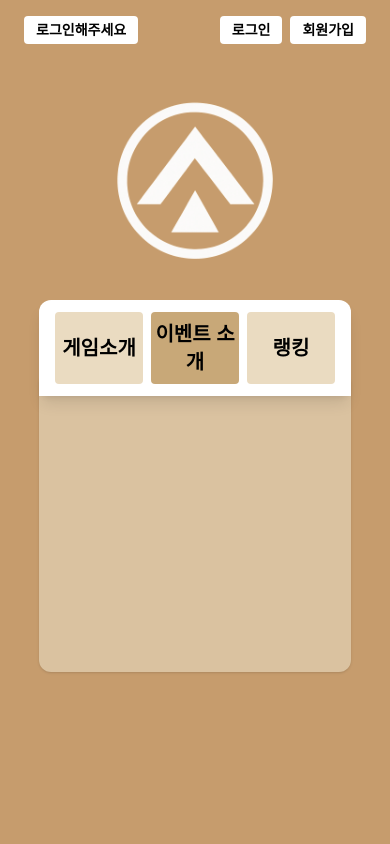
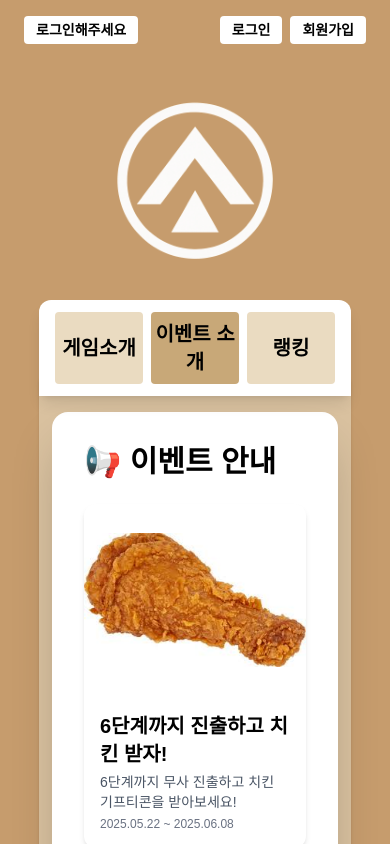
Before and after one commit to pkfffe/cap_project, a Next.js app: page /main in a window 390 px wide. Both pictures are taken after a click on the button "이벤트 소개". Shown: the top 844 px of the page. Built offline with nearby package versions, Linux system fonts and the light colour scheme.

Commit message:
살렸어요~~~~~~~~

```diff
--- a/app/main/page.tsx
+++ b/app/main/page.tsx
@@ -8,7 +8,8 @@ export default function Home() {
   const router = useRouter();
   const [nickname, setNickname] = useState("");
   const [activeTab, setActiveTab] = useState<"game" | "event" | "rank">("game");
-  const [eventList] = useState([
+
+  const [eventList, setEventList] = useState([
     {
       id: 1,
       title: "6단계까지 진출하고 치킨 받자!",
@@ -24,6 +25,7 @@ export default function Home() {
       date: "2025.05.14 ~ 2025.06.15",
     },
   ]);
+
   const [rankingData, setRankingData] = useState<
     { user_nickname: string; score: number }[]
   >([]);
@@ -35,17 +37,17 @@ export default function Home() {
 
   useEffect(() => {
     if (activeTab === "rank") {
-      const fetchRanking = async () => {
-        try {
-          const res = await fetch(`${process.env.NEXT_PUBLIC_API_URL}/ranking`);
+      fetch("http://localhost:5000/ranking")
+        .then((res) => {
           if (!res.ok) throw new Error("응답 오류");
-          const data = await res.json();
+          return res.json();
+        })
+        .then((data) => {
           setRankingData(data.ranking || []);
-        } catch (err) {
+        })
+        .catch((err) => {
           console.error("랭킹 불러오기 실패:", err);
-        }
-      };
-      fetchRanking();
+        });
     }
   }, [activeTab]);
 
@@ -132,6 +134,112 @@ export default function Home() {
 
       {/* 본문 콘텐츠 */}
       <div className="w-4/5 bg-[#dac2a0] flex flex-col items-center py-10 rounded-xl shadow min-h-[300px] z-0">
+        {/* 게임 소개 */}
+        {activeTab === "game" && (
+          <div className="bg-white w-full max-w-5xl px-6 py-12 rounded-2xl shadow-2xl mb-6 text-black space-y-16 overflow-y-auto">
+            {/* 헤더 */}
+            <div className="space-y-3">
+              <h2 className="text-4xl font-extrabold text-[#b28e5d] flex items-center gap-2">
+                🎮 게임 소개
+              </h2>
+              <p className="text-lg text-gray-700 leading-relaxed">
+                이 게임은{" "}
+                <span className="font-semibold text-[#b28e5d]">
+                  스테이지 클리어
+                </span>{" "}
+                방식의 싱글플레이 캐주얼 슈팅 게임입니다.
+                <br />
+                몰려오는 적들을 처치하고,{" "}
+                <span className="font-bold">점수</span>를 쌓아
+                <span className="font-bold"> 랭킹</span>을 겨뤄보세요!
+              </p>
+            </div>
+
+            {/* 메인 이미지 */}
+            <div className="rounded-xl overflow-hidden shadow-lg transform transition duration-500 hover:scale-105">
+              <img
+                src="/uploads/Main.png"
+                alt="메인 이미지"
+                className="w-full object-cover max-h-[500px]"
+              />
+            </div>
+
+            {/* 설명 2 */}
+            <div className="space-y-3 text-[17px] leading-relaxed text-gray-800">
+              <p>
+                게임은 마법 캐릭터를 조작하여 몰려오는 적을 물리치는 방식으로
+                진행됩니다.
+                <br />
+                점수는 처치한 적 수와 생존 시간에 따라 누적됩니다.
+              </p>
+              <p>
+                각 스테이지마다 새로운 패턴의 적이 등장하며, <br />
+                <span className="font-semibold text-[#b28e5d]">
+                  전략적 이동과 회피
+                </span>
+                가 매우 중요합니다.
+              </p>
+            </div>
+
+            {/* 서브 이미지 */}
+            <div className="rounded-xl overflow-hidden shadow-lg transform transition duration-500 hover:scale-105">
+              <img
+                src="/uploads/Sub.png"
+                alt="서브 이미지"
+                className="w-full object-cover max-h-[500px]"
+              />
+            </div>
+
+            {/* 스코어 & 시스템 설명 */}
+            <div className="space-y-3 text-[17px] leading-relaxed text-gray-800">
+              <p>
+                스코어 시스템은 누적 점수 기반으로,{" "}
+                <span className="font-semibold">매주 랭킹 리셋</span>됩니다.
+              </p>
+            </div>
+
+            {/* 하단 정보 */}
+            <footer className="border-t pt-6 text-sm text-gray-500 text-center">
+              <p>ⓒ 2025 Team열정 Co., Ltd. All rights reserved.</p>
+              <p>팀명: Team열정 | 연락처: 010-8127-4416</p>
+            </footer>
+          </div>
+        )}
+
+        {/* 이벤트 소개 */}
+        {activeTab === "event" && (
+          <div className="bg-white w-11/12 p-8 rounded-2xl shadow-2xl text-black">
+            <div className="flex items-center mb-6">
+              <h2 className="text-3xl font-extrabold flex items-center gap-2">
+                📢 이벤트 안내
+              </h2>
+            </div>
+
+            <div className="grid grid-cols-1 md:grid-cols-2 gap-6">
+              {eventList.map((event) => (
+                <div
+                  key={event.id}
+                  className="bg-white rounded-xl shadow-md hover:shadow-xl transition overflow-hidden cursor-default"
+                >
+                  <div className="h-48 flex justify-center items-center bg-white">
+                    <img
+                      src={event.image}
+                      alt={event.title}
+                      className="max-h-full object-contain"
+                    />
+                  </div>
+                  <div className="p-4 space-y-1">
+                    <h3 className="text-xl font-bold">{event.title}</h3>
+                    <p className="text-sm text-gray-600">{event.description}</p>
+                    <p className="text-xs text-gray-500">{event.date}</p>
+                  </div>
+                </div>
+              ))}
+            </div>
+          </div>
+        )}
+
+        {/* 랭킹 */}
         {activeTab === "rank" && (
           <div className="bg-white w-11/12 p-8 rounded-2xl shadow-2xl text-black space-y-6">
             <div className="border-b pb-4 flex items-center gap-2">
@@ -208,6 +316,8 @@ export default function Home() {
             )}
           </div>
         )}
+
+        {/* 게임 및 이벤트 탭은 생략. 기존 그대로 유지하면 됩니다 */}
       </div>
     </main>
   );
```
